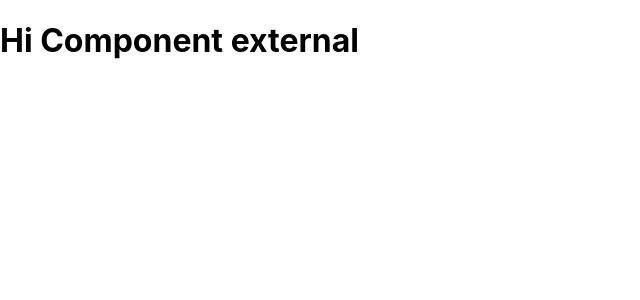
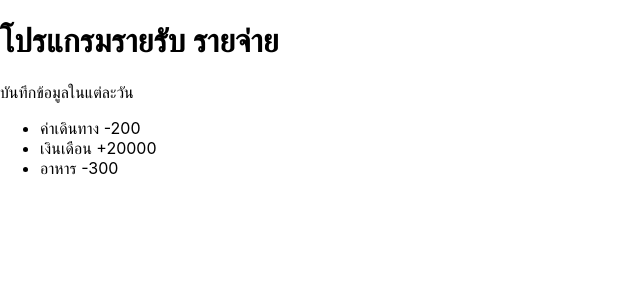
Before and after one commit to Phuthinan/React-practicing, a React (Create React App) app in the folder react-basic/: page / in a window 1280 px wide. Shown: the top 300 px of the page, without its empty margins (0-640 px from the left). Built offline with nearby package versions, Linux system fonts and the light colour scheme.

Commit message:
Nested Component

```diff
--- a/react-basic/src/App.js
+++ b/react-basic/src/App.js
@@ -1,25 +1,26 @@
-import logo from './logo.svg';
-import './App.css';
 
+const Title =()=><h1>โปรแกรมรายรับ รายจ่าย</h1>
+const Description =()=><p>บันทึกข้อมูลในแต่ละวัน</p>
+
+const Item = ()=><li>ค่าเดินทาง <span>-200</span></li>
+
+const Transaction = () => {
+  return (
+    <ul>
+      <Item/>
+      <li>เงินเดือน <span>+20000</span></li>
+      <li>อาหาร <span>-300</span></li>
+    </ul>
+  );
+}
 function App() {
   return (
-    <div className="App">
-      <header className="App-header">
-        <img src={logo} className="App-logo" alt="logo" />
-        <p>
-          Hello World
-        </p>
-        <a
-          className="App-link"
-          href="https://reactjs.org"
-          target="_blank"
-          rel="noopener noreferrer"
-        >
-          Learn React
-        </a>
-      </header>
+    <div>
+      <Title/>
+      <Description/>
+      <Transaction/>
+
     </div>
-  );
+    );
 }
-
 export default App;
--- a/react-basic/src/index.js
+++ b/react-basic/src/index.js
@@ -2,7 +2,7 @@ import React from 'react';
 import ReactDOM from 'react-dom';
 import './index.css';
 import reportWebVitals from './reportWebVitals';
-import HelloComponent from './component/HelloComponent'
+import App from './App'
 // create component
 
 // function HelloComponent(){
@@ -15,7 +15,7 @@ import HelloComponent from './component/HelloComponent'
 //   }
 // }
 
-ReactDOM.render(<HelloComponent/>,
+ReactDOM.render(<App/>,
   document.getElementById('root')
 );
 
```
